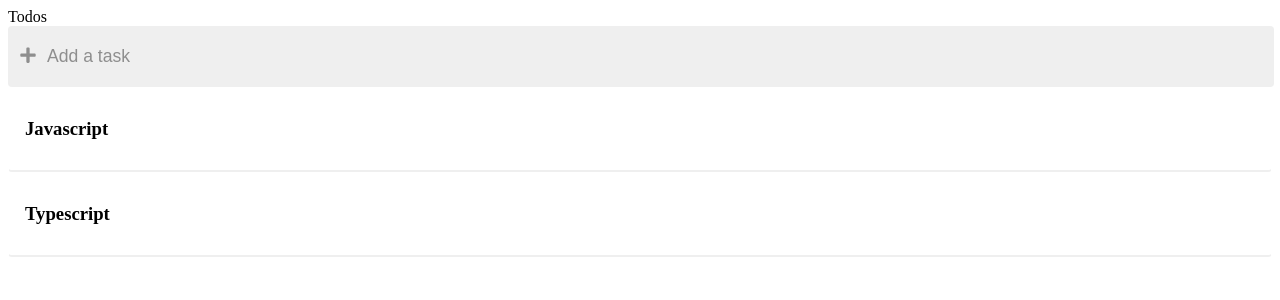
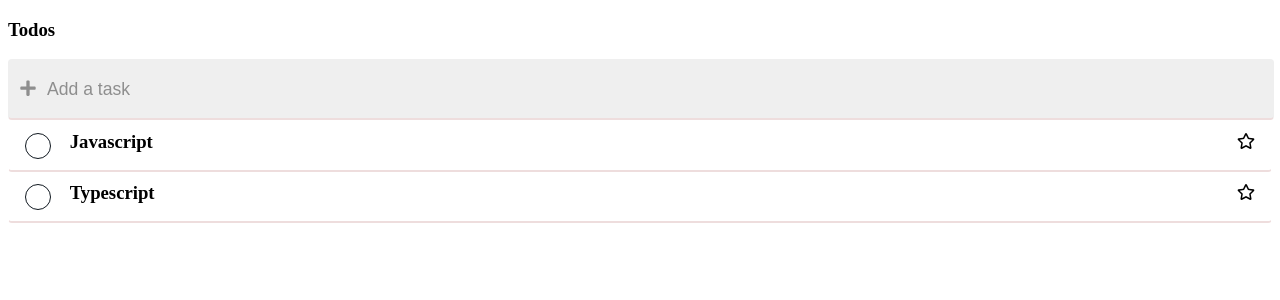
Before and after one commit to disalad/todo-app, a Next.js app: page / in a window 1280 px wide. Shown: the top 300 px of the page. Built offline with nearby package versions, Linux system fonts and the light colour scheme.

Commit message:
add styles to todoitems

```diff
--- a/components/layout/Layout.js
+++ b/components/layout/Layout.js
@@ -6,7 +6,7 @@ function Layout({ children }) {
     const [sideBarHidden, setSideBarHidden] = useState(false);
 
     return (
-        <main className={`${classes.main} ${sideBarHidden ? classes.oneItem : null}`}>
+        <main className={`${classes.main} ${sideBarHidden ? classes.oneItem : ''}`}>
             {!sideBarHidden && <SideBar onClickHandler={ev => setSideBarHidden(true)} />}
             <div className={classes.childrenParent}>{children}</div>
         </main>
--- a/components/todo/NewTodo.js
+++ b/components/todo/NewTodo.js
@@ -24,10 +24,11 @@ function NewTodo() {
                 <input
                     type='text'
                     name='todo'
-                    className={`${classes.input} ${inputOnFocus ? classes.focused : null}`}
+                    className={`${classes.input} ${inputOnFocus ? classes.focused : ''}`}
                     placeholder='Add a task'
                     onChange={inputChangeHandler}
                     onFocus={ev => setInputOnFocus(true)}
+                    autoComplete='off'
                 />
             </div>
             {inputOnFocus && (
--- a/components/todo/NewTodo.module.css
+++ b/components/todo/NewTodo.module.css
@@ -3,11 +3,12 @@
     display: flex;
     flex-direction: column;
     border: 1px solid transparent;
-    border-bottom: 2px solid #efefef;
+    border-bottom: 2px solid #eedddd;
     border-radius: 0.25em;
     overflow: hidden;
     width: 100%;
     padding: 0.5em 0em;
+    margin-top: 1em;
     background-color: #efefef;
 }
 
--- a/components/todo/TodoItem.js
+++ b/components/todo/TodoItem.js
@@ -1,10 +1,36 @@
-import React from 'react';
+import { useState } from 'react';
 import classes from './TodoItem.module.css';
+import { FontAwesomeIcon } from '@fortawesome/react-fontawesome';
+import { faStar } from '@fortawesome/free-solid-svg-icons';
+import { faStar as farStar } from '@fortawesome/free-regular-svg-icons';
 
-function TodoItem({ content }) {
+function TodoItem({ content, id }) {
+    const [starChecked, setStarChecked] = useState(false);
+    const [taskDone, setTaskDone] = useState(false);
+
+    const setMarkAsImportantHandler = ev => {
+        const taskId = ev.currentTarget.parentElement.getAttribute('data-id');
+        console.warn(taskId);
+        setStarChecked(prev => !prev);
+    };
+
+    const setTaskDoneHandler = ev => {
+        const taskId = ev.currentTarget.parentElement.getAttribute('data-id');
+        console.warn('Marked as done: ', taskId);
+        setTaskDone(prev => !prev);
+    };
+
     return (
-        <article className={classes.todoItem}>
-            <h1>{content}</h1>
+        <article className={classes.todoItem} data-id={id}>
+            <div
+                className={`${classes.circle} ${taskDone ? classes.taskDone : ''}`}
+                onClick={setTaskDoneHandler}>
+                <span className={classes.checkmark}></span>
+            </div>
+            <h1 className={classes.todoContent}>{content}</h1>
+            <div className={classes.starIconDiv} onClick={setMarkAsImportantHandler}>
+                <FontAwesomeIcon icon={starChecked ? faStar : farStar} />
+            </div>
         </article>
     );
 }
--- a/components/todo/TodoItem.module.css
+++ b/components/todo/TodoItem.module.css
@@ -1,11 +1,54 @@
 .todoItem {
+    display: flex;
     border: 1px solid transparent;
     border-radius: 0.25em;
     padding: 0.7em 1em;
-    border-bottom: 2px solid #efefef;
+    border-bottom: 2px solid #eedddd;
     cursor: pointer;
 }
 
 .todoItem:hover {
     background-color: #efefef;
 }
+
+.todoContent {
+    margin: 0 1em;
+    position: relative;
+    bottom: 0.1em;
+}
+
+.starIconDiv {
+    margin-left: auto;
+}
+
+/* Mark as done tick */
+.circle {
+    position: relative;
+    border: 1px solid #101820ff;
+    border-radius: 50%;
+    width: 1.5em;
+    height: 1.5em;
+}
+
+.circle span {
+    display: none;
+}
+
+.circle:hover span {
+    display: inline-block;
+}
+
+.checkmark {
+    transform: rotate(45deg) translate(-50%, -50%);
+    height: 1em;
+    width: 0.65em;
+    border-bottom: 5px solid #78b13f;
+    border-right: 5px solid #78b13f;
+    position: absolute;
+    top: 50%;
+    left: 20%;
+}
+
+.taskDone span {
+    display: inline-block !important;
+}
--- a/components/todo/TodoList.js
+++ b/components/todo/TodoList.js
@@ -1,14 +1,15 @@
 import React from 'react';
-import NewTodo from './NewTodo';
 import TodoItem from './TodoItem';
 
 function TodoList() {
-    const DUMMY_TODOS = [{ content: 'Javascript' }, { content: 'Typescript' }];
+    const DUMMY_TODOS = [
+        { content: 'Javascript', id: 1 },
+        { content: 'Typescript', id: 2 },
+    ];
     return (
         <section>
-            <NewTodo />
-            {DUMMY_TODOS.map(({ content }, idx) => (
-                <TodoItem content={content} key={idx} />
+            {DUMMY_TODOS.map(({ content, id }, idx) => (
+                <TodoItem content={content} id={id} key={idx} />
             ))}
         </section>
     );
--- a/pages/index.js
+++ b/pages/index.js
@@ -1,10 +1,12 @@
 import React from 'react';
+import NewTodo from '../components/todo/NewTodo';
 import TodoList from '../components/todo/TodoList';
 
 function Home() {
     return (
         <div>
-            Todos
+            <h3>Todos</h3>
+            <NewTodo />
             <TodoList />
         </div>
     );
```
